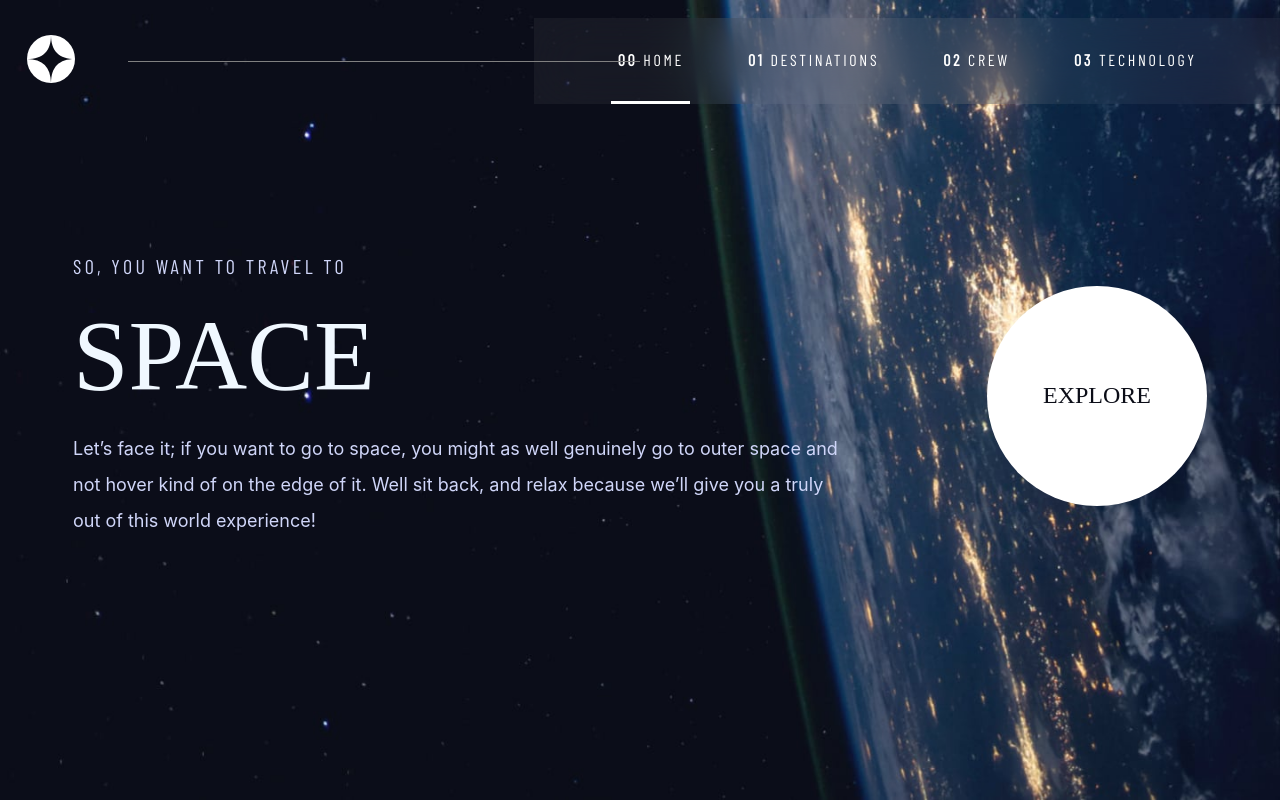
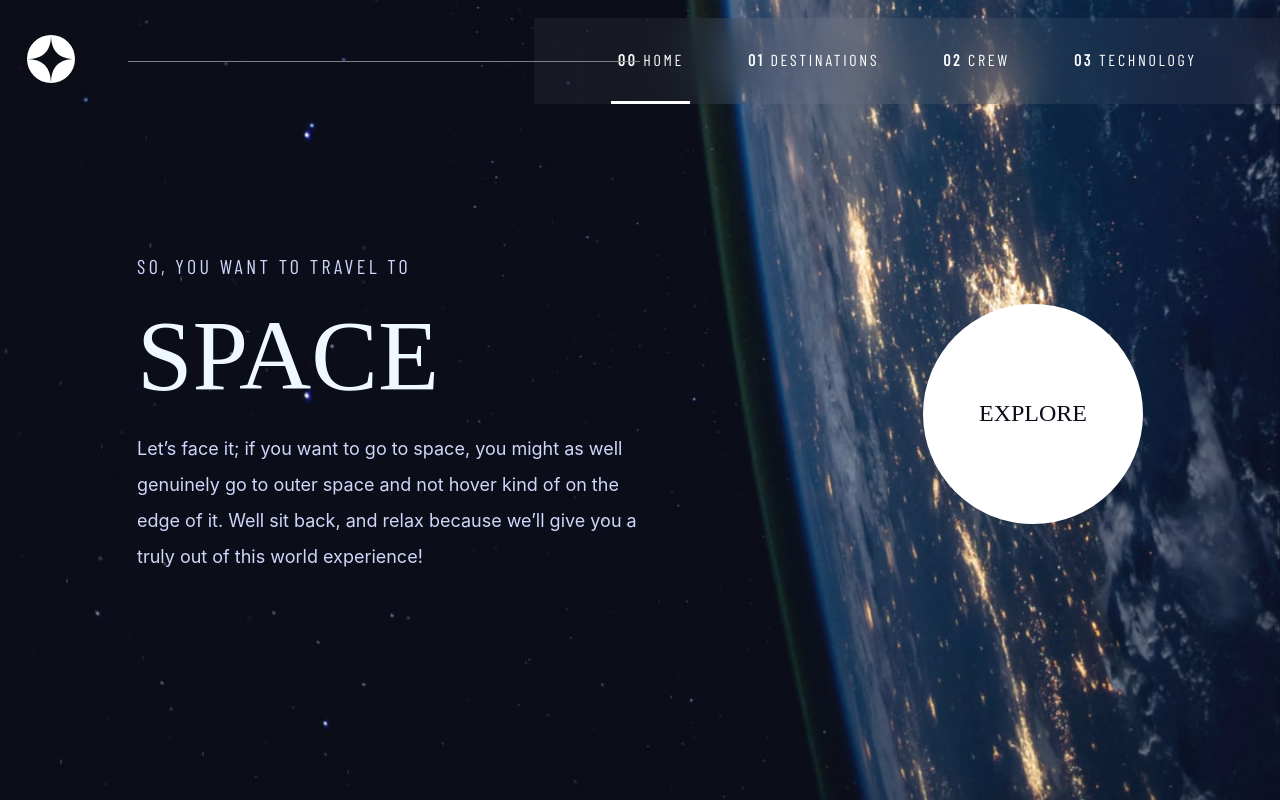
Before and after one commit to Tudor036/react-space-project, a React (Create React App) app: page / in a window 1280 px wide. Built offline with nearby package versions, Linux system fonts and the light colour scheme; a web font is replaced by a local one.

Commit message:
fixed home page

```diff
--- a/src/Components/Home/Text-Content/TextContent.styles.scss
+++ b/src/Components/Home/Text-Content/TextContent.styles.scss
@@ -1,5 +1,5 @@
 .text__content {
-    width: 60vw;
+    width: 40vw;
 
     @media only screen and (max-width: 1024px) {
         text-align: center;
```
